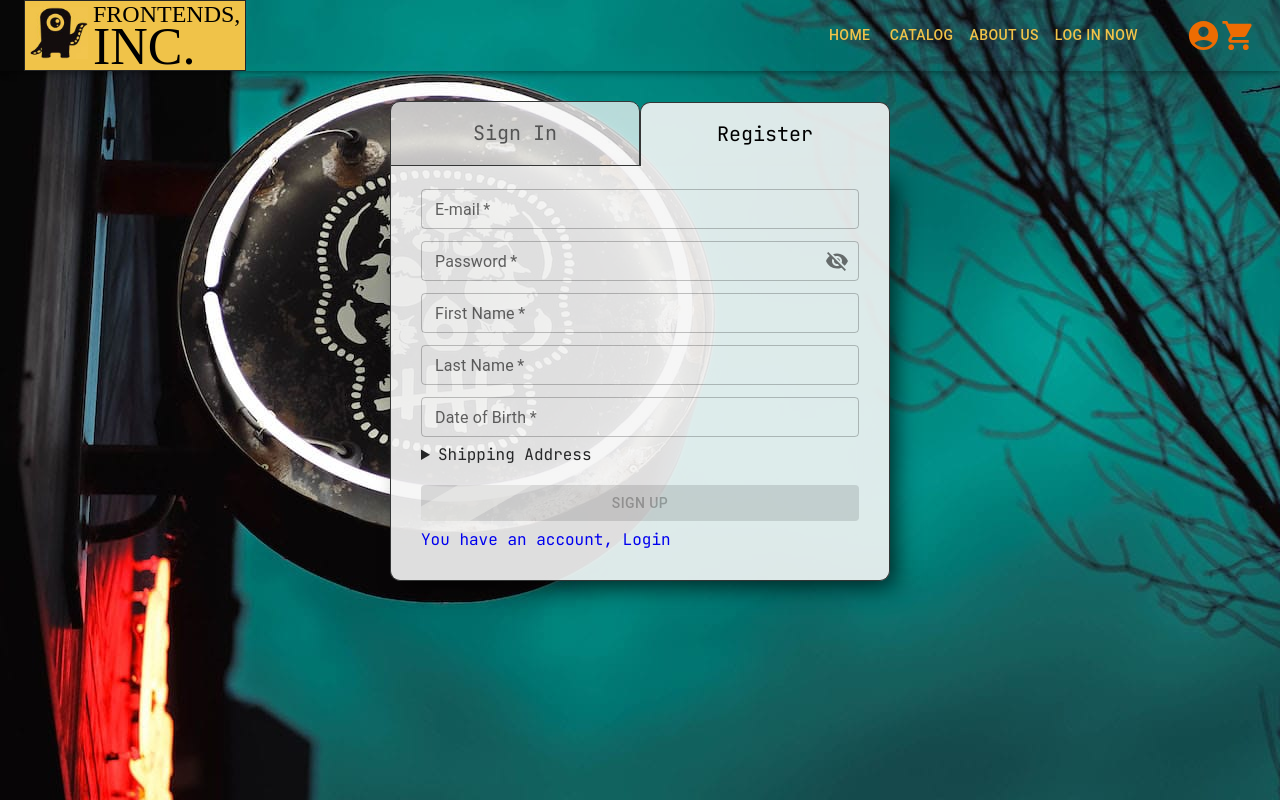
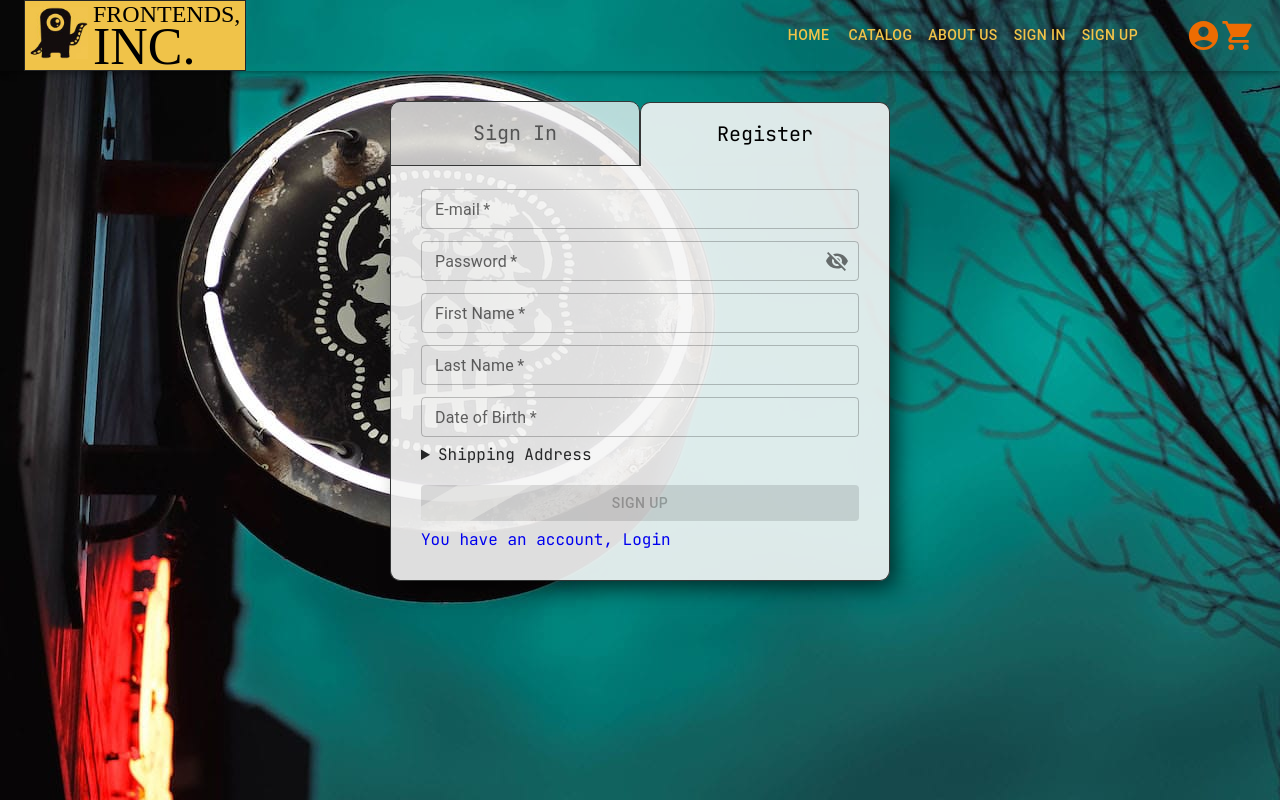
Before and after one commit to maximiloi/eCommerce-Application, a React (Vite) app in the folder monster-shop/: page /register in a window 1280 px wide. Built offline with nearby package versions, Linux system fonts and the light colour scheme; a web font is replaced by a local one; what @commercetools/platform-sdk, @commercetools/sdk-client-v2 would draw is missing.

Commit message:
fix: separate link to sign up

```diff
--- a/monster-shop/src/components/Header/Header.tsx
+++ b/monster-shop/src/components/Header/Header.tsx
@@ -23,7 +23,8 @@ const pages = [
   { name: 'Home', path: '/' },
   { name: 'Catalog', path: '/catalog' },
   { name: 'About us', path: '/about' },
-  { name: 'Log In Now', path: '/auth' },
+  { name: 'Sign In', path: '/auth' },
+  { name: 'Sign Up', path: '/register' },
 ];
 const settings = ['Profile', 'Logout'];
 
```
